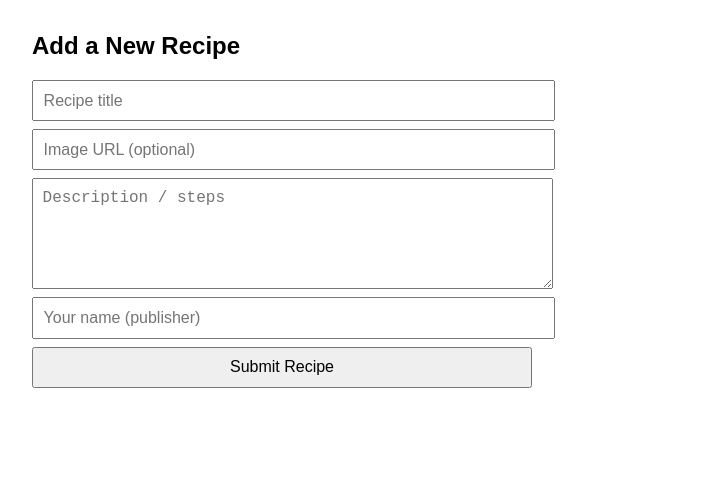
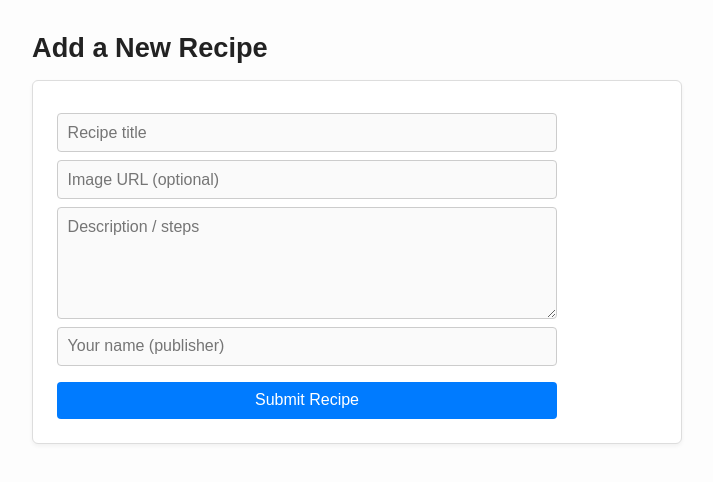
Before and after one commit to Liza-2008/SNAPDISH, a website: page add-recipe.html in a window 1280 px wide. Shown: the whole page, without its empty margins (0-713 px from the left). Drawn offline with Linux system fonts and the light colour scheme.

Commit message:
added code and files

```diff
--- /dev/null
+++ b/add-recipe.css
@@ -0,0 +1,75 @@
+/* add-recipe.css */
+
+body {
+  margin: 2rem;
+  font-family: Arial, Helvetica, sans-serif;
+  background-color: #fdfdfd; /* match site background */
+  color: #333;               /* same font color */
+}
+
+h2 {
+  font-size: 1.7rem;
+  color: #222;
+  margin-bottom: 1rem;
+}
+
+form {
+  background: #fff;
+  padding: 1.5rem;
+  max-width: 600px;
+  border: 1px solid #ddd;
+  border-radius: 6px;
+  box-shadow: 0 2px 4px rgba(0,0,0,0.05);
+}
+
+input, textarea {
+  display: block;
+  width: 100%;
+  max-width: 500px;
+  margin: 0.5rem 0;
+  padding: 0.6rem;
+  font-size: 1rem;
+  font-family: inherit;
+  color: #333;
+  background: #fafafa;
+  border: 1px solid #ccc;
+  border-radius: 4px;
+  box-sizing: border-box;
+  transition: border-color 0.2s;
+}
+
+input:focus, textarea:focus {
+  outline: none;
+  border-color: #007BFF;
+  background: #fff;
+}
+
+button {
+  display: inline-block;
+  padding: 0.6rem 1rem;
+  font-size: 1rem;
+  font-family: inherit;
+  color: #fff;
+  background-color: #007BFF;
+  border: none;
+  border-radius: 4px;
+  cursor: pointer;
+  transition: background-color 0.2s;
+  margin-top: 0.5rem;
+  max-width: 500px;
+  width: 100%;
+  box-sizing: border-box;
+}
+
+button:hover {
+  background-color: #0056b3;
+}
+
+button:active {
+  background-color: #004085;
+}
+
+button:disabled {
+  opacity: 0.6;
+  cursor: not-allowed;
+}
--- a/add-recipe.html
+++ b/add-recipe.html
@@ -3,11 +3,7 @@
 <head>
   <meta charset="UTF-8" />
   <title>Add a Recipe • SNAPDISH</title>
-  <style>
-    body{font-family:Arial,Helvetica,sans-serif;margin:2rem;}
-    input,textarea,button{display:block;width:100%;max-width:500px;margin:0.5rem 0;padding:0.6rem;font-size:1rem;}
-    button{cursor:pointer}
-  </style>
+  <link rel="stylesheet" href="./add-recipe.css" />
 </head>
 <body>
   <h2>Add a New Recipe</h2>
@@ -20,38 +16,6 @@
     <button type="submit">Submit Recipe</button>
   </form>
 
-  <script>
-    const form = document.getElementById('recipeForm');
-
-    form.addEventListener('submit', async (e) => {
-      e.preventDefault();
-
-      const data = {
-        title:       form.title.value,
-        imageUrl:    form.imageUrl.value,
-        description: form.description.value,
-        author:      form.author.value
-      };
-
-      try {
-        const res = await fetch('http://localhost:5000/api/recipes/add', {
-          method: 'POST',
-          headers: { 'Content-Type': 'application/json' },
-          body: JSON.stringify(data)
-        });
-
-        if (res.ok) {
-          alert('Recipe added successfully!');
-          form.reset();
-        } else {
-          const { message } = await res.json();
-          alert('❌  ' + (message || 'Error saving recipe'));
-        }
-      } catch (err) {
-        alert('❌  Cannot reach server. Is it running?');
-        console.error(err);
-      }
-    });
-  </script>
+  <script src="./add-recipe.js"></script>
 </body>
 </html>
--- /dev/null
+++ b/add-recipe.js
@@ -0,0 +1,35 @@
+// add-recipe.js
+
+document.addEventListener('DOMContentLoaded', () => {
+  const form = document.getElementById('recipeForm');
+
+  form.addEventListener('submit', async (e) => {
+    e.preventDefault();
+
+    const data = {
+      title:       form.title.value.trim(),
+      imageUrl:    form.imageUrl.value.trim(),
+      description: form.description.value.trim(),
+      author:      form.author.value.trim()
+    };
+
+    try {
+      const res = await fetch('http://localhost:5000/api/recipes/add', {
+        method: 'POST',
+        headers: { 'Content-Type': 'application/json' },
+        body: JSON.stringify(data)
+      });
+
+      if (res.ok) {
+        alert('✅ Recipe added successfully!');
+        form.reset();
+      } else {
+        const { message } = await res.json();
+        alert('❌ ' + (message || 'Error saving recipe'));
+      }
+    } catch (err) {
+      alert('❌ Cannot reach server. Is it running?');
+      console.error(err);
+    }
+  });
+});
```
